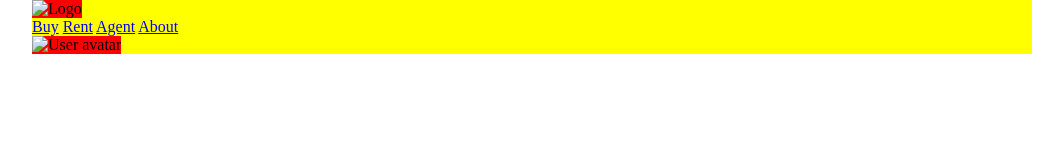
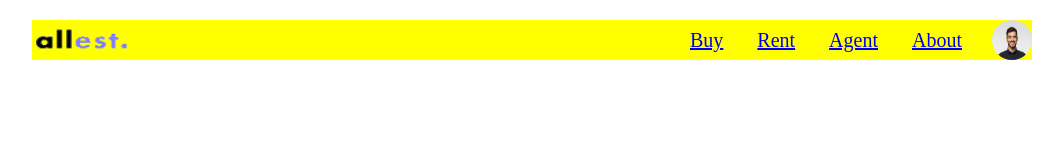
Before and after one commit to Vaida83/Real-estate, a website: page index.html in a window 1280 px wide. Shown: the whole page, without its empty margins (108-1171 px from the left). Drawn offline with Linux system fonts and the light colour scheme.

Commit message:
Header style

```diff
--- a/css/main.css
+++ b/css/main.css
@@ -3,17 +3,45 @@ body {
     }
 
     header {
+    display: inline-block;
     width: 1000px;
+    margin-top: 20px;
     margin-left: calc(50% - 500px);
     background-color: yellow;
     }
-
-    img {
+/* logo */
+    header > img {
+        margin-top: 5px;
         width: 100px;
         height: 30px;
-        background-color: red;
+        float: left;
     }
 
-    nav {
+div {
+    float: right;
+}
 
+nav {
+float: left;
+margin-top: 10px;
+margin-right: 30px;
     }
+
+    a {
+    font-size: 20px;
+    line-height: 20px;
+    margin-right: 30px;
+    }
+    /*pirmam nepritaiko, bet pritaiko kitiems*/
+
+    a:last-child {
+        margin-right: 0;
+    }
+/* user avatar */
+
+div > img {
+width: 40px;
+height: 40px;
+float: right;
+border-radius: 50%;
+}
--- a/index.html
+++ b/index.html
@@ -16,14 +16,19 @@
 </head>
 <body>
     <header>
-       <img src="#" alt="Logo">
+       <img src="./img/logo.png" alt="Logo">
+
+    <div>
        <nav>
         <a href="#">Buy</a>
         <a href="#">Rent</a>
         <a href="#">Agent</a>
         <a href="#">About</a>
        </nav>
-       <img src="#" alt="User avatar">
+         <img src="./img/user.png" alt="User avatar">
+    </div>
+
     </header>
 </body>
+
 </html>
```
Also changed, not shown: img/logo.png (added), img/user.png (added).
